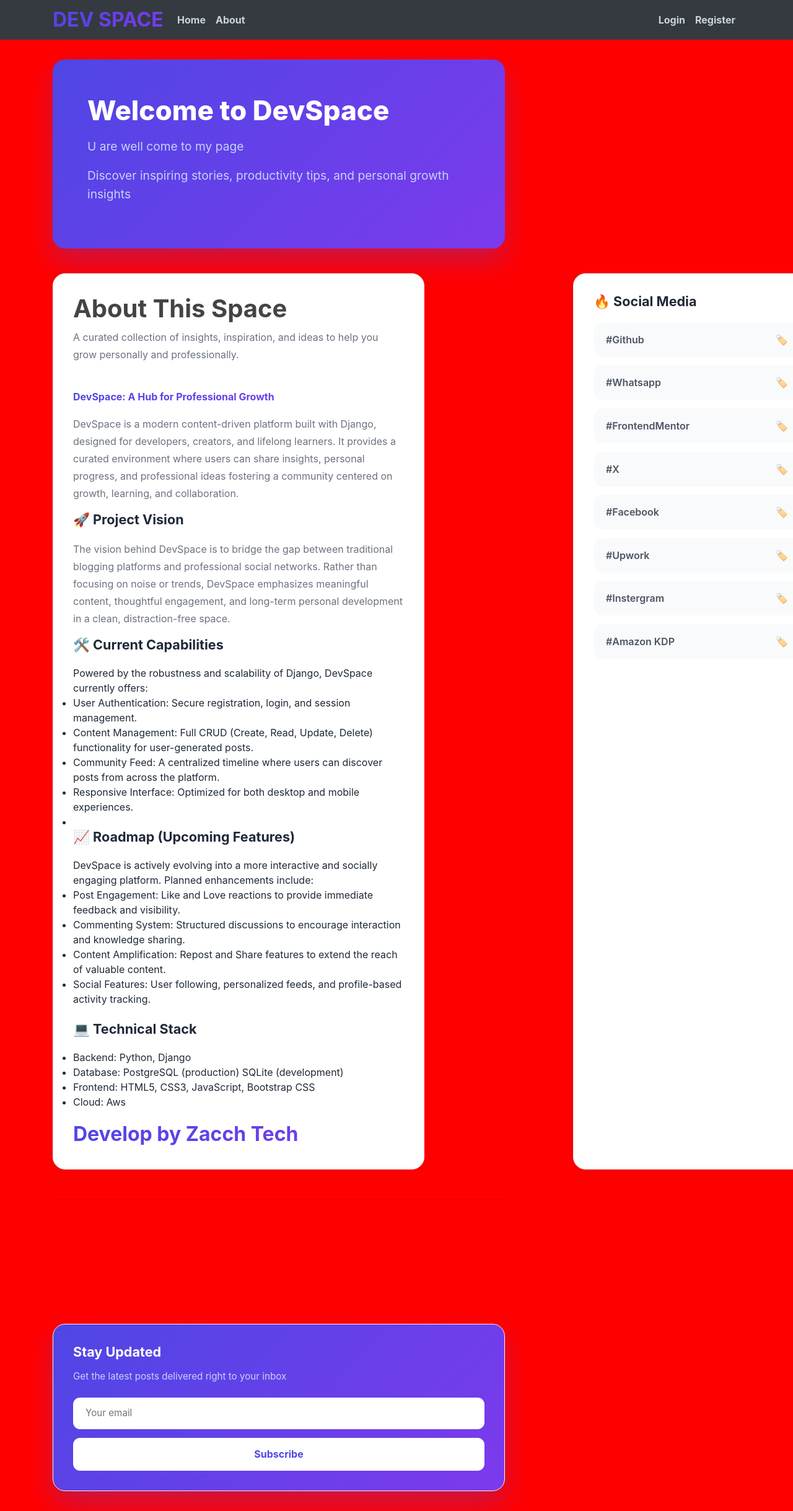
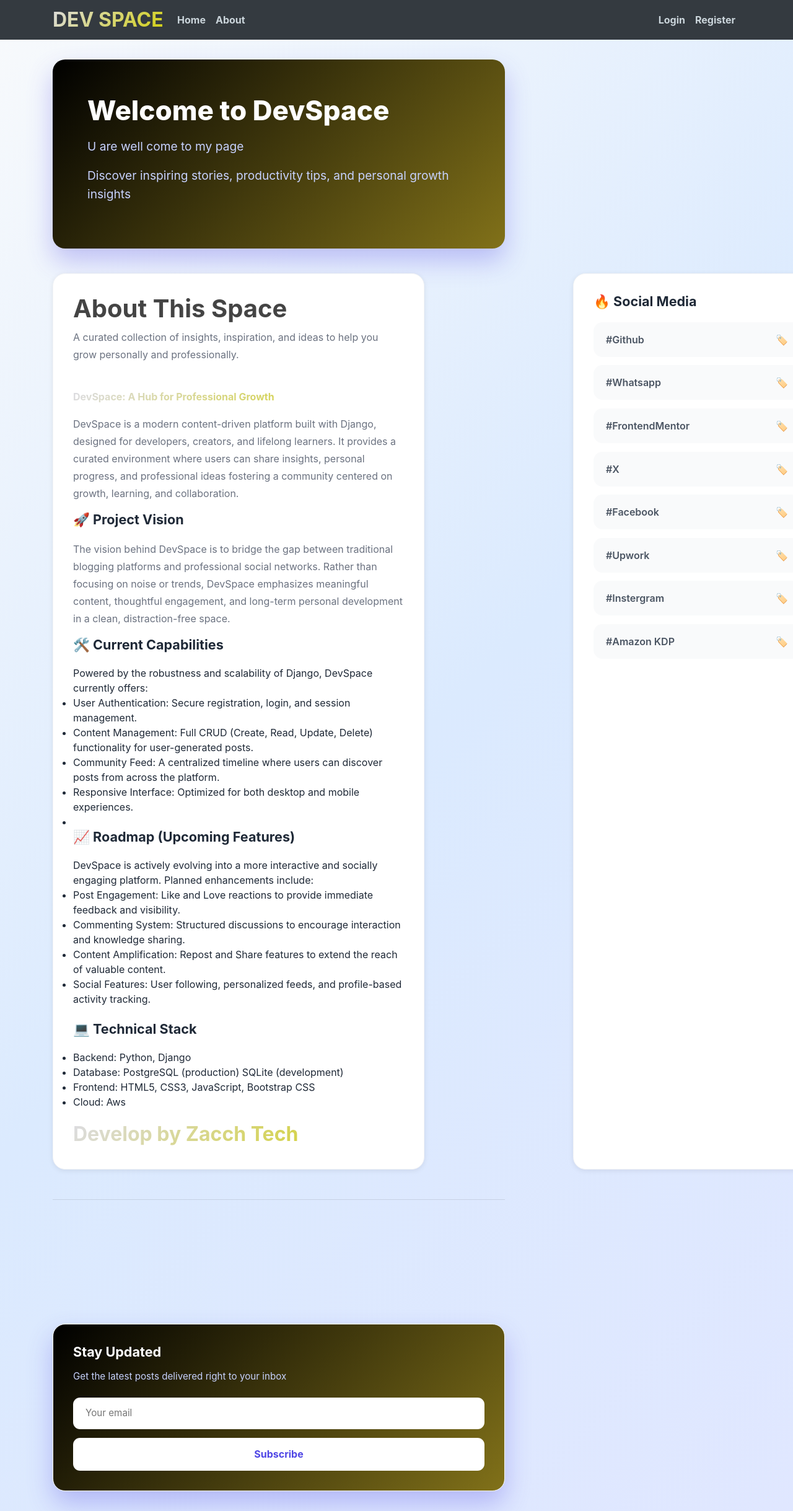
Before and after one commit to ZacchTech/devspaceblogproject, a Django app: page /about/ in a window 1280 px wide; the page is wider, and only the part inside the window is pictured. Shown: that part at 62% size. Run offline with Django 5.2, Linux system fonts and the light colour scheme; some libraries are stand-ins or nearby versions.

Commit message:
update stactic file

```diff
--- a/blog/static/blog/main.css
+++ b/blog/static/blog/main.css
@@ -13,7 +13,6 @@ body {
     background: linear-gradient(135deg, #f8fafc 0%, #dbeafe 50%, #e0e7ff 100%);
     min-height: 100vh;
     color: #1f2937;
-    background: red;
 }
 
 h1,
@@ -51,7 +50,7 @@ ul {
 }
 
 .hero {
-    background: linear-gradient(135deg, #4f46e5 0%, #7c3aed 100%);
+    background: linear-gradient(135deg, #000000 0%, rgb(129, 113, 25) 100%);
     border-radius: 1.25rem;
     padding: 3.5rem;
     color: white;
@@ -103,7 +102,7 @@ ul {
 }
 
 .logo {
-    background: linear-gradient(135deg, #4f46e5 0%, #7c3aed 100%);
+    background: linear-gradient(135deg, #dcdce4 0%, #d2cf0c 100%);
     font-size: 2rem;
     font-weight: bolder;
     -webkit-background-clip: text;
@@ -259,7 +258,7 @@ a.article-title:hover {
 }
 
 .newsletter {
-    background: linear-gradient(135deg, #4f46e5 0%, #7c3aed 100%);
+    background: linear-gradient(135deg, #000000 0%, rgb(129, 113, 25) 100%);
     color: white;
     box-shadow: 0 20px 40px rgba(79, 70, 229, 0.3);
 }
@@ -326,9 +325,7 @@ a.article-title:hover {
     gap: 15rem;
 }
 
-.myname{
-    background: linear-gradient(135deg, #4f46e5 0%, #7c3aed 100%);
-}
+
 
 /* CONTENT FOOTER */
 @media (max-width:760px) {
```
Also changed, not shown: blog_project/settings.py (+32 -4 lines).
